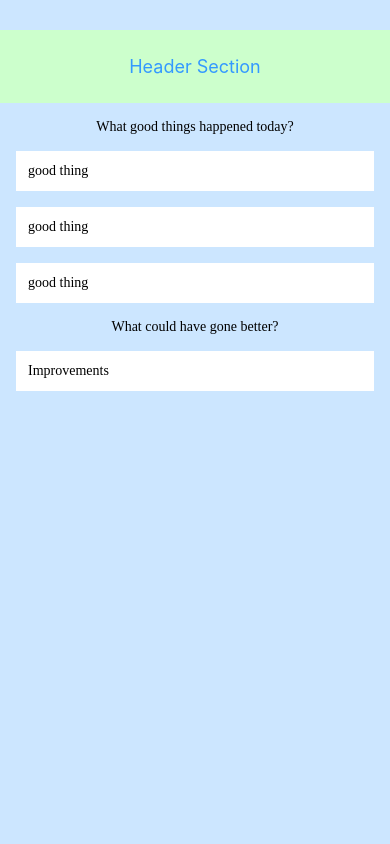
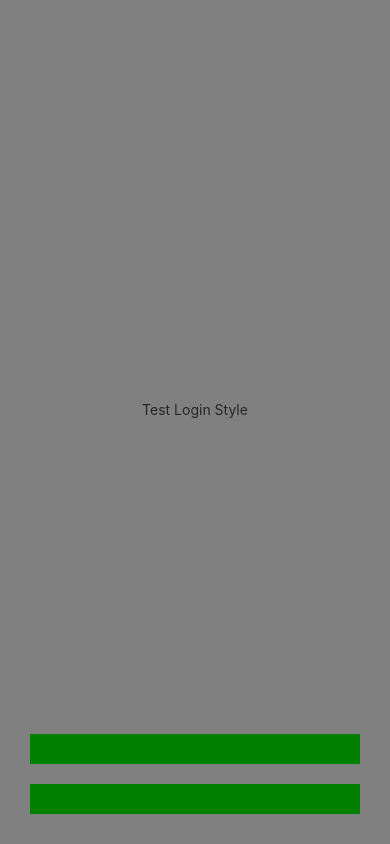
Before and after one commit to arrBaltazar/reactNativeApp, a React Native app: screen / in a window 390 px wide. Built offline with nearby package versions, Linux system fonts and the light colour scheme.

Commit message:
created a component folder to manage and organize components added an Images folder to keep track and organize potential images. Created a Lofin component as a brainstorm in case I decide to add some login authentication to the app in the future. Also helps me practice creating login screens

```diff
--- a/App.js
+++ b/App.js
@@ -1,10 +1,13 @@
 import React from 'react';
 import { StyleSheet, Text, View,TextInput } from 'react-native';
+import Login from './components/Login';
 
 export default class App extends React.Component {
   render() {
     return (
+      <Login/>
 
+    /*
       <View style={styles.container}>
        <View style={styles.header}>
         <Text style={styles.headerText}>Header Section</Text>
@@ -18,6 +21,7 @@ export default class App extends React.Component {
           <TextInput style={styles.input}placeholder='Improvements'></TextInput>
         </View>
       </View>
+    */
     );
   }
 }
--- /dev/null
+++ b/components/Login.js
@@ -0,0 +1,50 @@
+import React from 'react';
+import { StyleSheet, Text, View,Image} from 'react-native';
+import LoginForm from './LoginForm';
+
+export default class Login extends React.Component{
+    render(){
+        return(
+            <View style={styles.container}>
+              <View style={styles.logoContainer}>
+                <Image style={styles.logo} source={require('Project/Images/computer.jpg')}
+                />
+                <Text style={styles.logoText}>Test Login Style</Text>
+              </View>
+
+              <View styles={styles.formContainer}>
+                <LoginForm />
+              </View>
+            </View>
+        )
+
+
+    }
+}
+
+
+const styles = StyleSheet.create({
+
+    container:{
+        flex:1,
+        backgroundColor:'grey'
+    },
+
+    logoContainer:{
+        alignItems:'center',
+        flexGrow:1,
+        justifyContent:'center',
+
+    },
+
+    logo:{
+        width:100,
+        height:100
+    },
+
+    logoText:{
+        textAlign:'center',
+        marginTop:15,
+        opacity:.7
+    }
+});
--- /dev/null
+++ b/components/LoginForm.js
@@ -0,0 +1,36 @@
+import React from 'react';
+import { StyleSheet, TextInput, View} from 'react-native';
+
+export default class LoginForm extends React.Component{
+    render(){
+        return (
+
+            <View style={styles.container}>
+
+                <TextInput style={styles.textInput}>
+
+                </TextInput>
+
+                <TextInput style={styles.textInput}>
+
+                </TextInput>
+            </View>
+
+            );
+    }
+
+}
+
+const styles = StyleSheet.create({
+    container:{
+        padding:20
+    },
+
+    textInput:{
+
+        height:30,
+        backgroundColor:'green',
+        margin:10
+    }
+
+});
```
Also changed, not shown: 2 other files (tests, documents, lock files or other folders).
